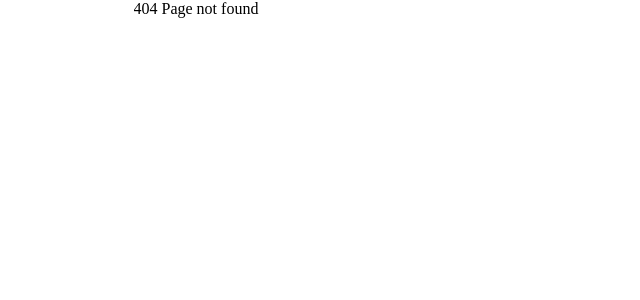
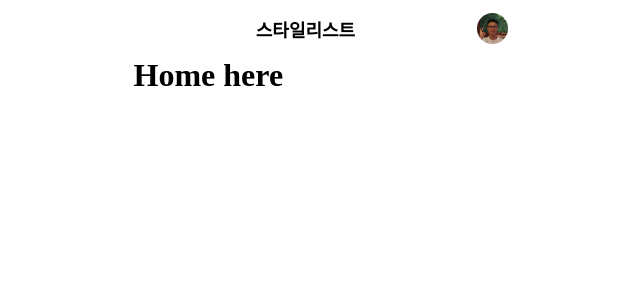
Before and after one commit to PersonalShopperDev/Web-Front-end, a Next.js app: page /stylist in a window 1280 px wide. Before the commit this address had no page. Shown: the top 300 px of the page, without its empty margins (319-959 px from the left). Built offline with nearby package versions, Linux system fonts and the light colour scheme; a web font is replaced by a local one.

Commit message:
feat: Add stylist home page

```diff
--- /dev/null
+++ b/pages/stylist/index.tsx
@@ -0,0 +1,12 @@
+import Layout from 'layouts/default'
+import StylistHomeAppBar from 'src/components/app-bar/stylist-home'
+
+export default function Page() {
+  return (
+    <Layout
+      header={<StylistHomeAppBar />}
+    >
+      <h1>Home here</h1>
+    </Layout>
+  )
+}
```
